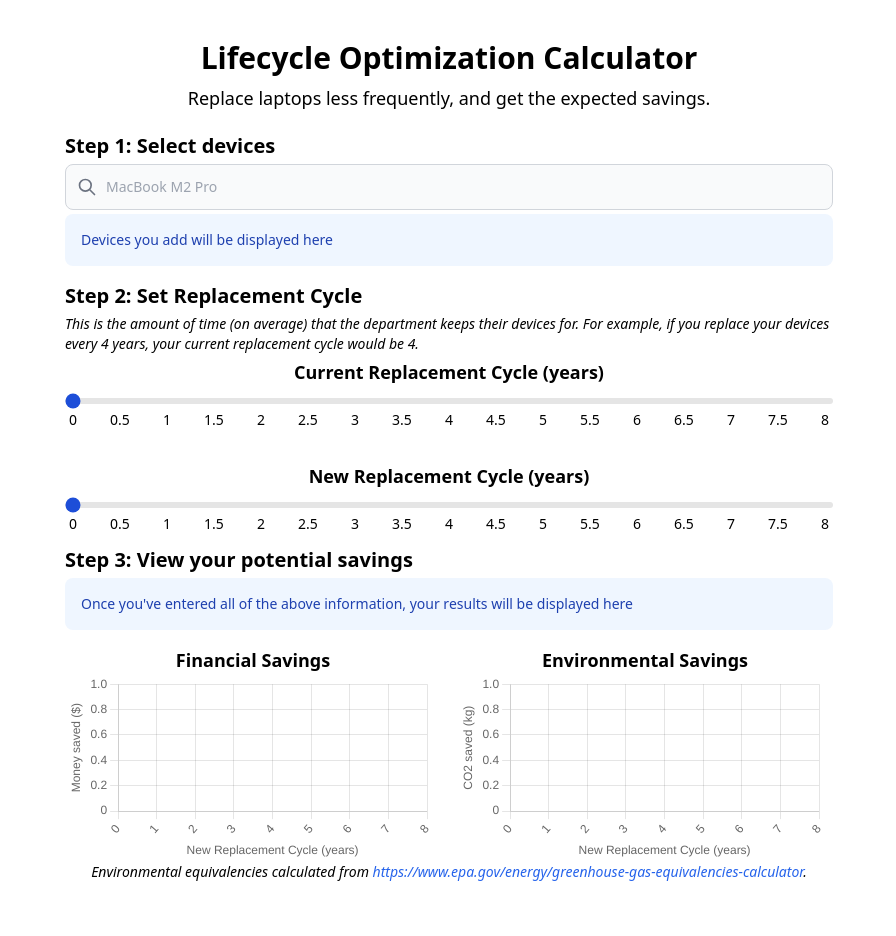
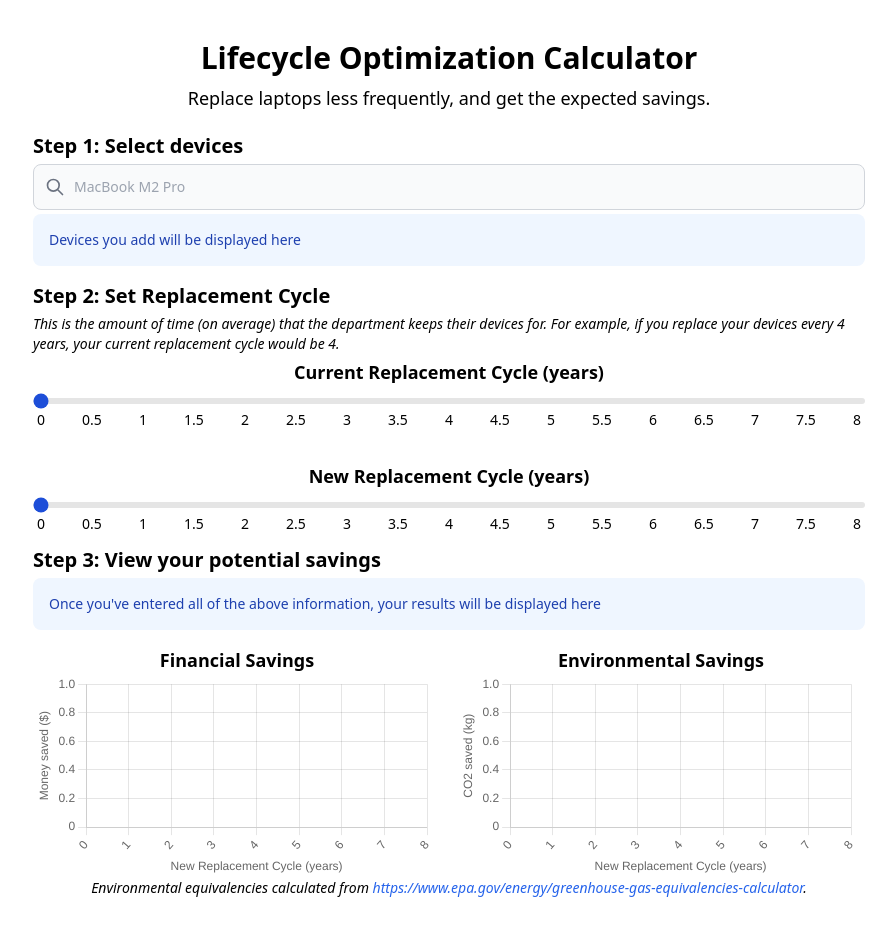
Before and after one commit to VyasNarasimhan/lifecycle, a React (Create React App) app: page / in a window 1280 px wide. Shown: the whole page, without its empty margins (191-1087 px from the left). Built offline with nearby package versions, Linux system fonts and the light colour scheme.

Commit message:
reduced horizontal padding

```diff
--- a/src/pages/Home.js
+++ b/src/pages/Home.js
@@ -16,7 +16,7 @@ function Home() {
 
     return (
         <div className="container m-auto">
-            <div className="p-10 lg:px-64">
+            <div className="p-10 lg:px-56">
                 <div className="text-center mb-5">
                     <p className="text-3xl font-bold mb-2">Lifecycle Optimization Calculator</p>
                     <p className="text-lg font-light mb-2">Replace laptops less frequently, and get the expected savings.</p>
```
